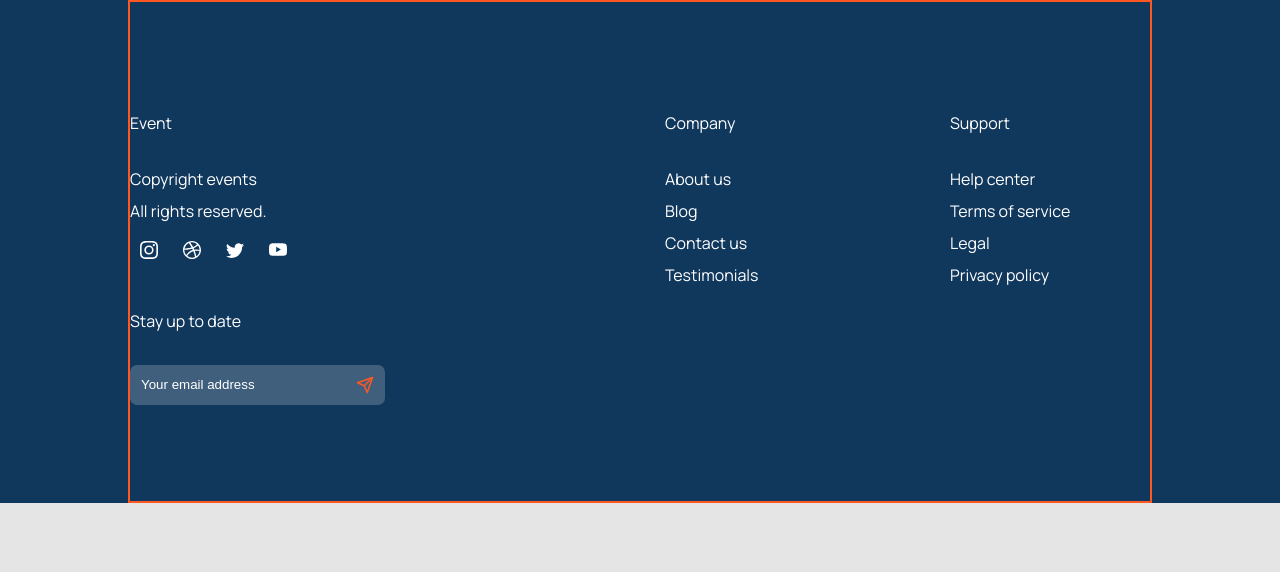
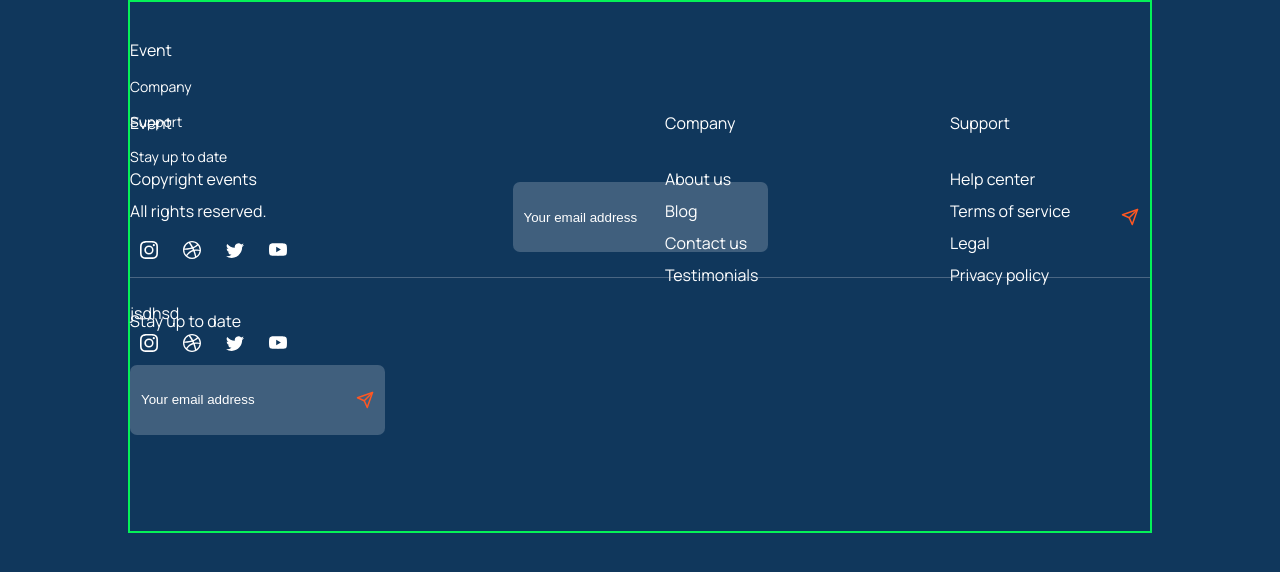
Before and after one commit to miracle-ic/Event-Hub-Project, a React (Vite) app: page / in a window 1280 px wide. Shown: the top 572 px of the page. Built offline with nearby package versions, Linux system fonts and the light colour scheme.

Commit message:
5th commit

```diff
--- a/src/App.css
+++ b/src/App.css
@@ -6,6 +6,7 @@ body {
   margin: 0;
   padding: 0;
   font-family: 'Manrope', sans-serif;
+  background-color: #10375c;
 }
 
 *, *::after, *::before {
--- /dev/null
+++ b/src/component/others/Emaildiv.jsx
@@ -0,0 +1,14 @@
+import React from "react";
+import "./emaildiv.css";
+import { FiSend } from "react-icons/fi";
+
+const Emaildiv = () => {
+  return (
+    <div className="m-email-div">
+      <input type="email" placeholder="Your email address" id="m-footer-email" />
+      <FiSend className="send-icon" />
+    </div>
+  );
+};
+
+export default Emaildiv;
--- a/src/component/others/Footer2.jsx
+++ b/src/component/others/Footer2.jsx
@@ -5,6 +5,8 @@ import { BsDribbble } from "react-icons/bs";
 import { BsTwitter } from "react-icons/bs";
 import { BsYoutube } from "react-icons/bs";
 import "./footer2.css";
+import Emaildiv from "./Emaildiv";
+import Socialicons from "./Socialicons";
 
 const Footer = () => {
   return (
@@ -14,20 +16,7 @@ const Footer = () => {
           <h2>Event</h2>
           <a href="#">Copyright events</a>
           <a href="#">All rights reserved.</a>
-          <div className="social-icons">
-            <a href="#">
-              <BsInstagram className="icon" />
-            </a>
-            <a href="#">
-              <BsDribbble className="icon" />
-            </a>
-            <a href="#">
-              <BsTwitter className="icon" />
-            </a>
-            <a href="#">
-              <BsYoutube className="icon" />
-            </a>
-          </div>
+          <Socialicons/>
         </div>
 
         <div className="footer-row1">
@@ -48,17 +37,28 @@ const Footer = () => {
 
         <div className="footer-email-form">
           <h2>Stay up to date</h2>
-          <div className="email-div">
-            <input
-              type="email"
-              placeholder="Your email address"
-              id="footer-email"
-            />
-            <FiSend className="send-icon" />
+          <Emaildiv />
+        </div>
+      </div>
+
+{/* ----------------------------------- */}
+      <div className="footer-mobile">
+        <div className="m-footer-row-event">
+            <h2>Event</h2>
+            <a href="#">Company</a>
+            <a href="#">Support</a>
+            <a href="#">Stay up to date</a>
+        </div>
+          <Emaildiv />
+          <div className="m-hr"></div>
+          <div>
+            <div className="m-footer-copyright">
+              jsdhsd
+            </div>
+            <div className="m-footer-logo">
+              <Socialicons/>
+            </div>
           </div>
-        </div>
-
-
       </div>
     </div>
   );
--- /dev/null
+++ b/src/component/others/Socialicons.jsx
@@ -0,0 +1,27 @@
+import React from 'react'
+import "./socialicons.css";
+import { BsInstagram } from "react-icons/bs";
+import { BsDribbble } from "react-icons/bs";
+import { BsTwitter } from "react-icons/bs";
+import { BsYoutube } from "react-icons/bs";
+
+const Socialicons = () => {
+  return (
+    <div className="m-social-icons">
+            <a href="#">
+              <BsInstagram className="m-icon" />
+            </a>
+            <a href="#">
+              <BsDribbble className="m-icon" />
+            </a>
+            <a href="#">
+              <BsTwitter className="m-icon" />
+            </a>
+            <a href="#">
+              <BsYoutube className="m-icon" />
+            </a>
+          </div>
+  )
+}
+
+export default Socialicons
--- /dev/null
+++ b/src/component/others/emaildiv.css
@@ -0,0 +1,50 @@
+.m-email-div {
+  display: grid;
+  grid-template-columns: 1fr;
+  grid-template-rows: 1fr;
+  grid-template-areas: "overlap";
+  /* width: 343px; */
+  height: 70px;
+
+  /* border: 2px solid #ff5722; */
+  padding: 0;
+}
+
+#m-footer-email {
+  grid-area: overlap;
+  align-self: center;
+  justify-self: center;
+  width: 255px;
+  height: 70px;
+  border: none;
+  border-radius: 7px;
+  background-color: rgba(255, 255, 255, 0.2);
+  padding-left: 11px;
+  color: #fff;
+  appearance: none;
+  outline: none;
+}
+
+#m-footer-email::placeholder {
+  color: #fff;
+}
+
+.m-send-icon {
+  grid-area: overlap;
+  align-self: center;
+  justify-self: end;
+  /* position: absolute; */
+  color: #ff5722;
+  font-size: 18px;
+  /* margin-right: 11px; */
+}
+
+@media screen and (max-width: 640px) {
+  .m-email-div {
+    height: 40px;
+  }
+  #m-footer-email {
+    width: 100%;
+    height: 40px;
+  }
+}
--- a/src/component/others/footer2.css
+++ b/src/component/others/footer2.css
@@ -1,15 +1,17 @@
 .footer-container {
-  display: flex;
-  align-items: center;
-  justify-content: center;
+  display: grid;
+  grid-template-columns: 1fr;
+  grid-template-rows: 1fr;
+  grid-template-areas: "overlap";
   background-color: #10375c;
   width: auto;
   height: auto;
 }
 
 .footer {
-  display: flex;
-  flex-direction: row;
+  grid-area: overlap;
+  align-self: center;
+  justify-self: center;
   flex-wrap: wrap;
   justify-content: space-between;
   line-height: 1.5;
@@ -21,6 +23,64 @@
   padding-bottom: 6rem;
   border: 2px solid #ff5722;
 }
+
+/* --------------------------------Mobile footer end  */
+
+.footer-mobile {
+  grid-area: overlap;
+  align-self: center;
+  justify-self: center;
+  /* line-height: 1.5; */
+  width: 80%;
+  height: 100%;
+  /* background-color: #4e5256; */
+  color: #fff;
+  padding-top: 1.5rem;
+  padding-bottom: 1.5rem;
+  margin-left: 1.5rem;
+  margin-right: 1.5rem;
+  border: 2px solid #05f158;
+}
+
+.footer-mobile {
+  display: flex;
+  flex-direction: column;
+}
+
+.footer-mobile h2 {
+  font-size: 16px;
+  font-weight: normal;
+  margin-bottom: 1rem;
+}
+
+.footer-mobile a {
+  color: #fff;
+  font-size: 14px;
+  font-weight: normal;
+  text-decoration: none;
+  margin-bottom: 1rem;
+}
+
+.m-footer-row-event {
+  display: flex;
+  flex-direction: column;
+  max-width: 450px;
+  height: auto;
+  /* border: 2px solid #fff; */
+}
+
+.m-hr {
+  /* color: rgb(119, 8, 8); */
+  border: none;
+  background-color: rgba(208, 213, 221, 0.3);
+  width: 100%;
+  height: .2px;
+  margin-top: 25px;
+  margin-bottom: 25px;
+}
+
+
+/* --------------------------------Mobile footer end  */
 
 .footer h2 {
   font-size: 16px;
@@ -83,7 +143,7 @@
   grid-area: overlap;
   align-self: center;
   justify-self: end;
-  position: absolute;
+  /* position: absolute; */
   color: #ff5722;
   font-size: 18px;
   margin-right: 11px;
@@ -123,7 +183,7 @@
 
 @media screen and (max-width: 640px) {
   .footer {
-    display: flex;
+    display: none;
     flex-direction: row;
     flex-wrap: wrap;
     justify-content: space-between;
@@ -146,7 +206,7 @@
   }
 
   .footer-email-form {
-    display: flex;
+    display: none;
     flex-direction: column;
   }
 
--- /dev/null
+++ b/src/component/others/socialicons.css
@@ -0,0 +1,18 @@
+.m-social-icons {
+  display: flex;
+  margin-top: 10px;
+  margin-left: 10px;
+  width: 100%;
+}
+.m-icon {
+  display: flex;
+  font-size: 18px;
+  margin-right: 25px;
+}
+
+@media screen and (max-width: 640px) {
+
+  .m-icons {
+    font-size: 13px;
+  }
+}
```
Also changed, not shown: src/App.jsx (+2 -5 lines).
